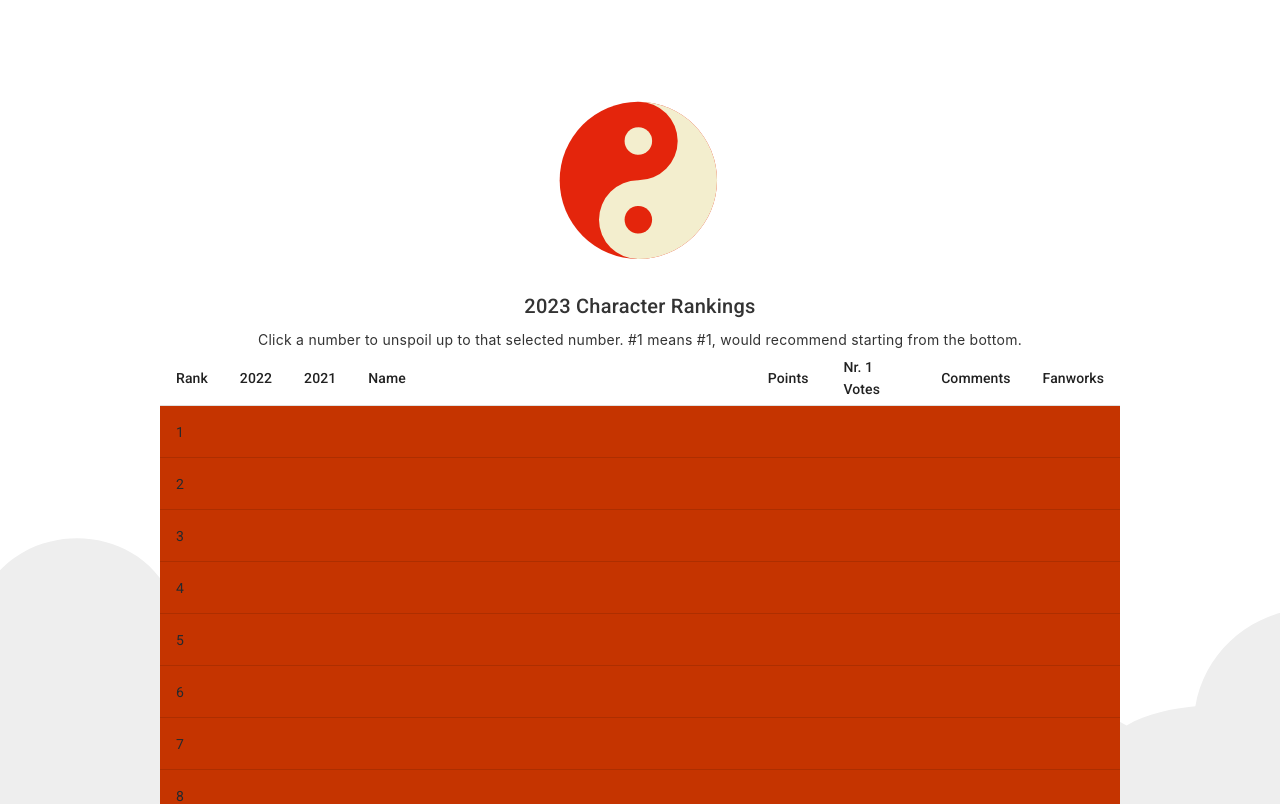
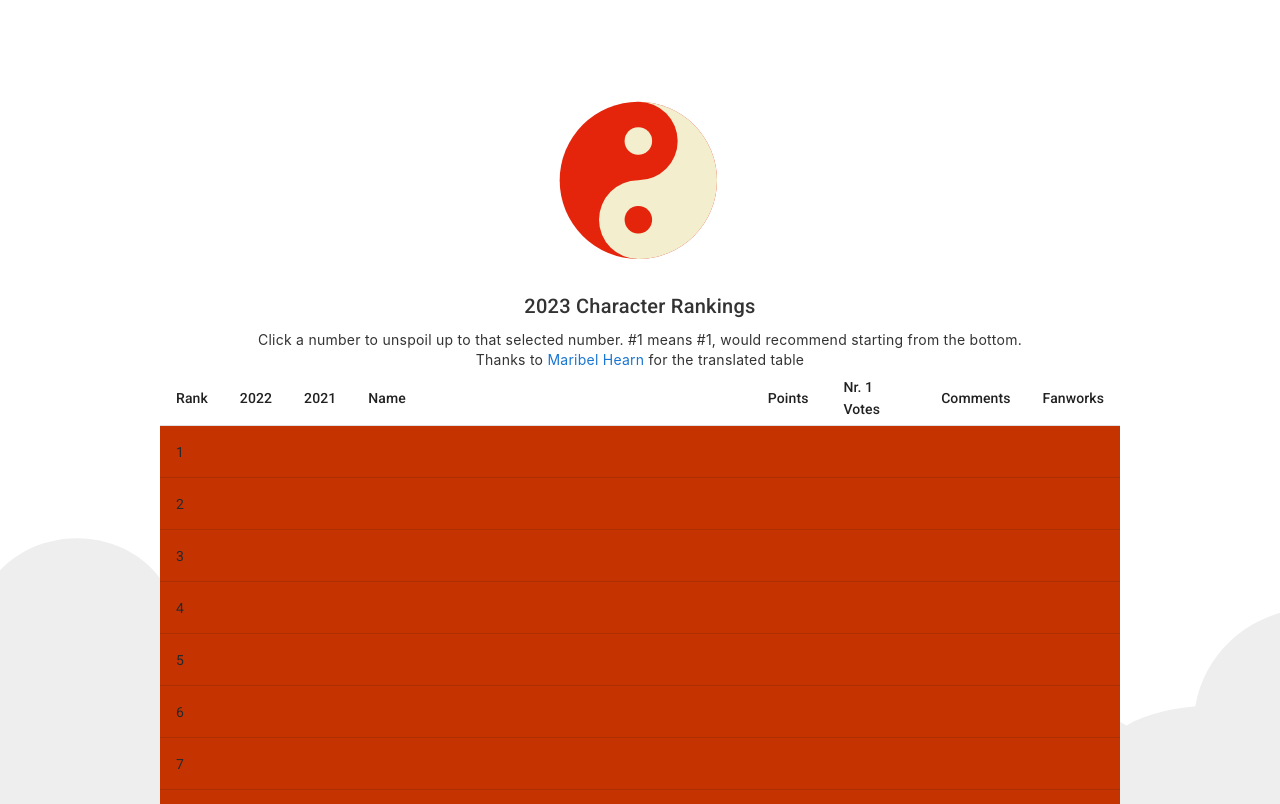
Before and after one commit to Karasca/thvote2023, an Angular app: page / in a window 1280 px wide. Shown: the top 804 px of the page. Built offline with nearby package versions, Linux system fonts and the light colour scheme.

Commit message:
maribel hearn credit

```diff
--- a/src/app/app.component.html
+++ b/src/app/app.component.html
@@ -331,6 +331,7 @@
 
   <h2>2023 Character Rankings</h2>
   <p>Click a number to unspoil up to that selected number. #1 means #1, would recommend starting from the bottom.</p>
+  <p>Thanks to <a href="https://maribelhearn.com/">Maribel Hearn</a> for the translated table</p>
 
   <table mat-table [dataSource]="characters">
     <ng-container matColumnDef="ranking">
```
